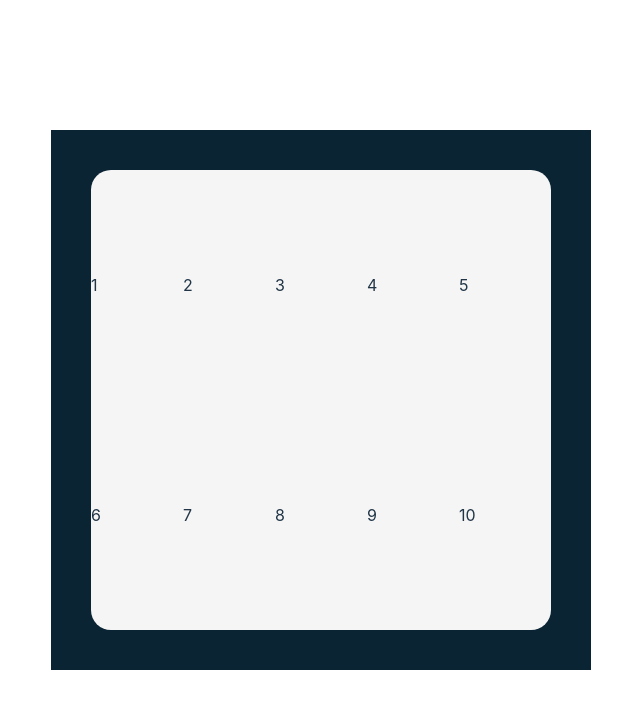
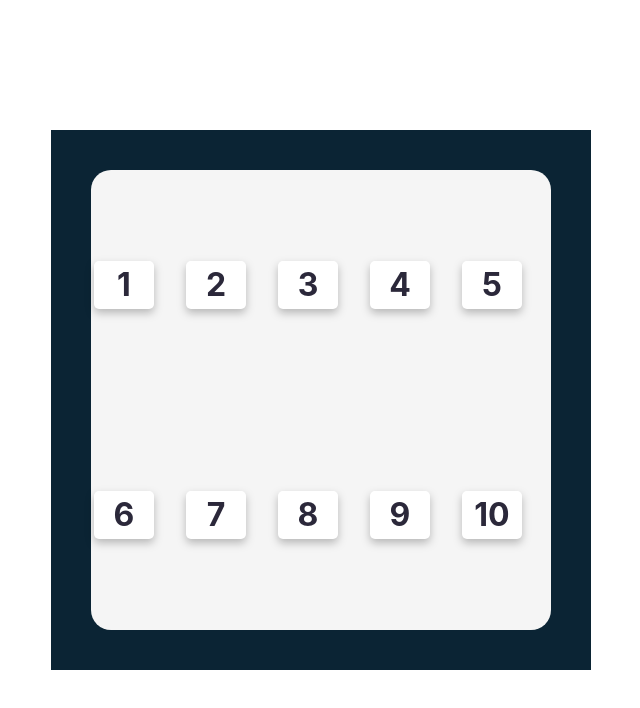
Before and after one commit to jfvillablanca/react-exercise-tenzies-game, a React (Vite) app: page / in a window 1280 px wide. Shown: the top 708 px of the page, without its empty margins (319-959 px from the left). Built offline with nearby package versions, Linux system fonts and the light colour scheme.

Commit message:
Add styling for die component

```diff
--- a/src/App.css
+++ b/src/App.css
@@ -20,3 +20,17 @@
     align-items: center;
     grid-template-columns: repeat(5, 1fr);
 }
+
+.die {
+    margin: 3px;
+    border-radius: 5px;
+    color: #2b283a;
+    background: white;
+    font-size: 2rem;
+    font-weight: 700;
+    max-height: 60px;
+    max-width: 60px;
+    filter: drop-shadow(0px 4px 4px rgba(0, 0, 0, 0.25));
+    display: grid;
+    place-items: center;
+}
```
